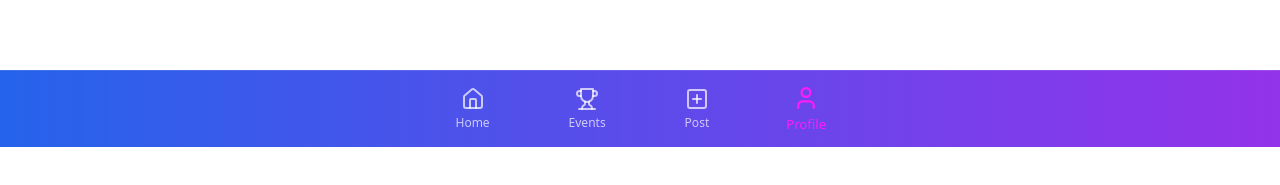
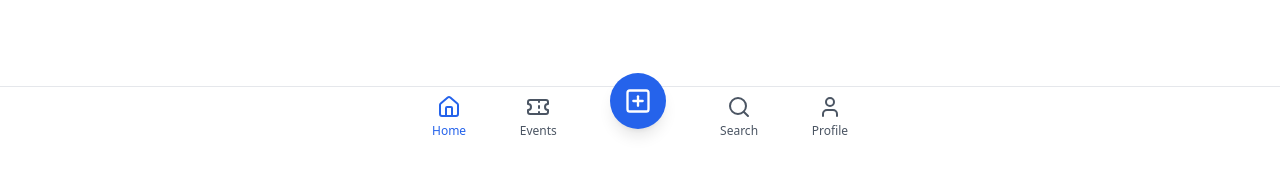
Before and after one commit to Trackpr0/motorsport-mingle-hub, a React (Vite) app: page /profile in a window 1280 px wide. Shown: the part 653-838 px from the top of the page. Built offline with nearby package versions, Linux system fonts and the light colour scheme.

Commit message:
Update footer in home page
Replaced the existing footer in the home page with the footer component that was previously created for consistency across the application.
[skip gpt_engineer]

```diff
--- a/src/pages/Profile.tsx
+++ b/src/pages/Profile.tsx
@@ -2,7 +2,7 @@ import { Settings, MessageSquare, ChevronRight, User, Timer } from "lucide-react
 import { Avatar, AvatarFallback, AvatarImage } from "@/components/ui/avatar";
 import { Button } from "@/components/ui/button";
 import { Tabs, TabsContent, TabsList, TabsTrigger } from "@/components/ui/tabs";
-import Navigation from "@/components/Navigation";
+import FooterNav from "@/components/navigation/FooterNav";
 
 const Profile = () => {
   return (
@@ -97,7 +97,7 @@ const Profile = () => {
       </Tabs>
 
       {/* Navigation Footer */}
-      <Navigation />
+      <FooterNav />
     </div>
   );
 };
```
